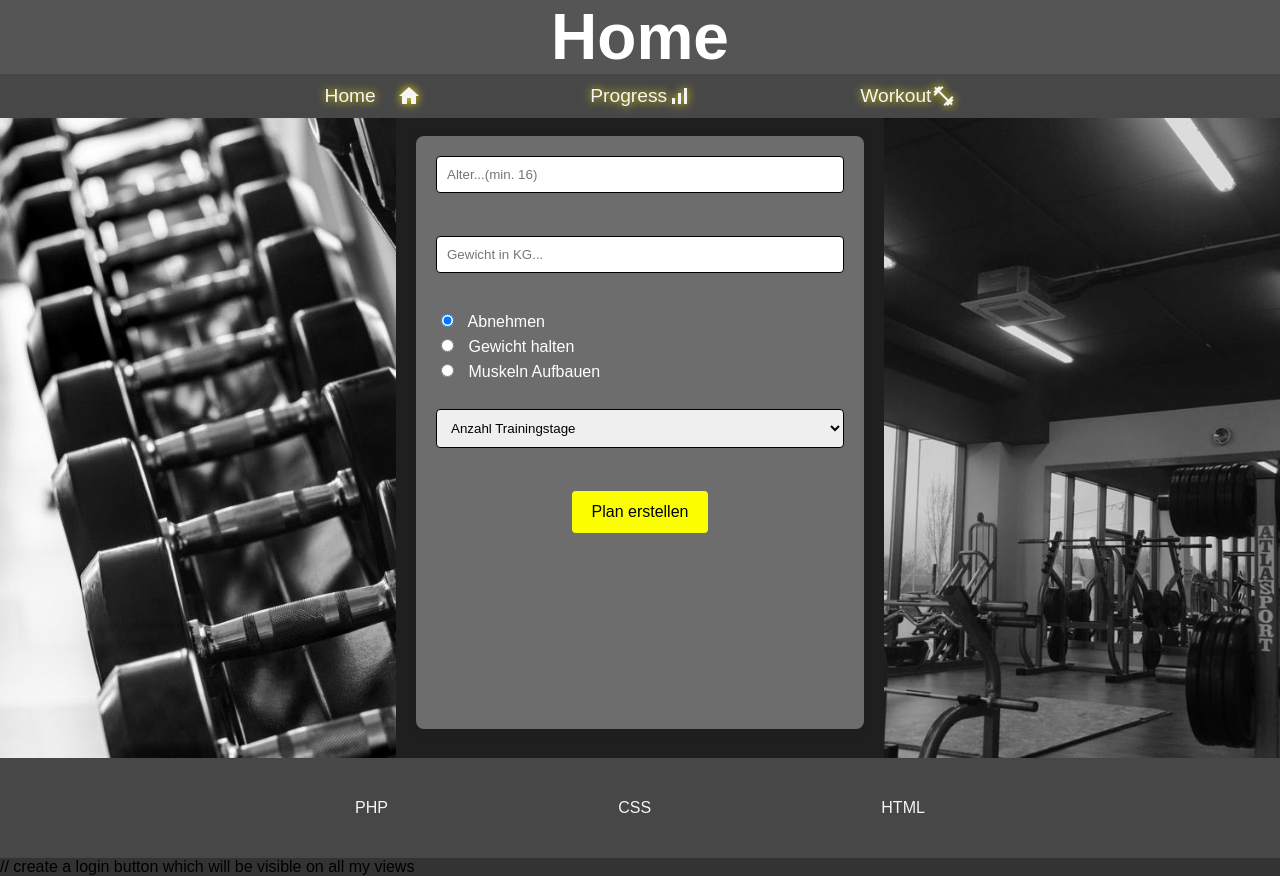
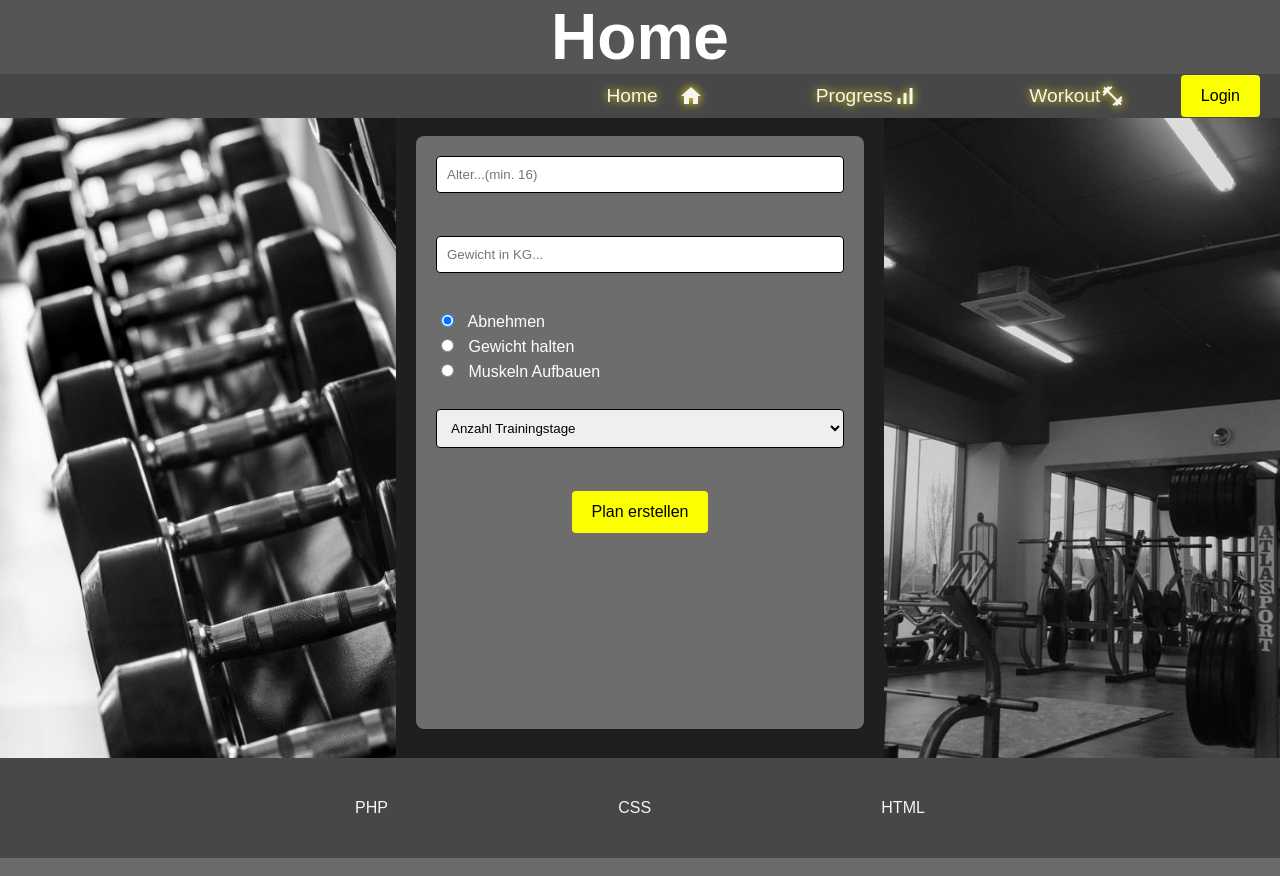
Before and after one commit to strancoox/onlyyou, a PHP site: page /onlyyou/ in a window 1280 px wide. Run offline with PHP 8.4, Linux system fonts and the light colour scheme.

Commit message:
`Added login button navigation button styles`

```diff
--- a/css/styles.css
+++ b/css/styles.css
@@ -40,9 +40,17 @@ nav ul {
     padding: 0;
     margin: 0;
     display: flex;
+}
+
+nav .nav-left {
     justify-content: space-around;
     width: 100%;
     max-width: 800px;
+    margin-left: 550px;
+}
+
+nav .nav-right {
+    margin-left: auto;
 }
 
 nav li {
@@ -64,6 +72,22 @@ nav a:hover {
     color: #ffee00;
     transform: scale(1.4);
     transition: color 0.3s ease, transform 0.3s ease;
+}
+
+.login-button {
+    background-color: #fbff00;
+    color: rgb(0, 0, 0);
+    padding: 12px 20px;
+    margin-right: 20px;
+    border: none;
+    border-radius: 4px;
+    cursor: pointer;
+    font-size: 1rem;
+    transition: background-color 0.3s;
+}
+
+.login-button:hover {
+    background-color: #c4c700;
 }
 
 /* Footer */
@@ -169,7 +193,7 @@ input[type="radio"] {
     margin-top: 10px;
 }
 
-button {
+.create-button {
     background-color: #fbff00;
     color: rgb(0, 0, 0);
     padding: 12px 20px;
@@ -180,7 +204,7 @@ button {
     transition: background-color 0.3s, transform 0.2s;
 }
 
-button:hover {
+.create-button:hover {
     background-color: #c4c700;
     transform: scale(1.05);
 }
--- a/index.php
+++ b/index.php
@@ -16,5 +16,3 @@
         ?>
     </body>
 </html>
-
-// create a login button which will be visible on all my views
--- a/routes.php
+++ b/routes.php
@@ -6,7 +6,8 @@ $routes = [
     'onlyyou'       => 'views/home_view.php',
     'home'          => 'views/home_view.php',
     'workout'       => 'views/workout_view.php',
-    'progress'      => 'views/progress_view.php'
+    'progress'      => 'views/progress_view.php',
+    'login'         => 'views/login_view.php'
 ];
 
 if (array_key_exists($page, $routes)) {
--- a/views/home_view.php
+++ b/views/home_view.php
@@ -56,7 +56,7 @@ require "models/home_model.php";
             </div>
             <?php } ?>
                 <div class="button-container">
-                    <button type="submit">Plan erstellen</button>
+                    <button class="create-button" type="submit">Plan erstellen</button>
                 </div>
             </form>
         </div>
--- a/views/templates/nav.php
+++ b/views/templates/nav.php
@@ -1,7 +1,10 @@
 <nav>
-    <ul>
-        <li class="nav-left"><a href="home">Home &nbsp; &nbsp;<span class="nav-icons material-icons">home</span></a></li>
-        <li class="nav-left"><a href="progress">Progress<span class="material-icons">signal_cellular_alt</span></a></li>
-        <li class="nav-left"><a href="workout">Workout<span class="material-icons">fitness_center</span></a></li>
+    <ul class="nav-left">
+        <li><a href="home">Home &nbsp; &nbsp;<span class="nav-icons material-icons">home</span></a></li>
+        <li><a href="progress">Progress<span class="material-icons">signal_cellular_alt</span></a></li>
+        <li><a href="workout">Workout<span class="material-icons">fitness_center</span></a></li>
+    </ul>
+    <ul class="nav-right">
+        <li><form action="login_view.php" method="get"></form><button class="login-button" type="submit" id="login-button">Login</button></li>
     </ul>
 </nav>
```
Also changed, not shown: core/db_connection.php (added).
